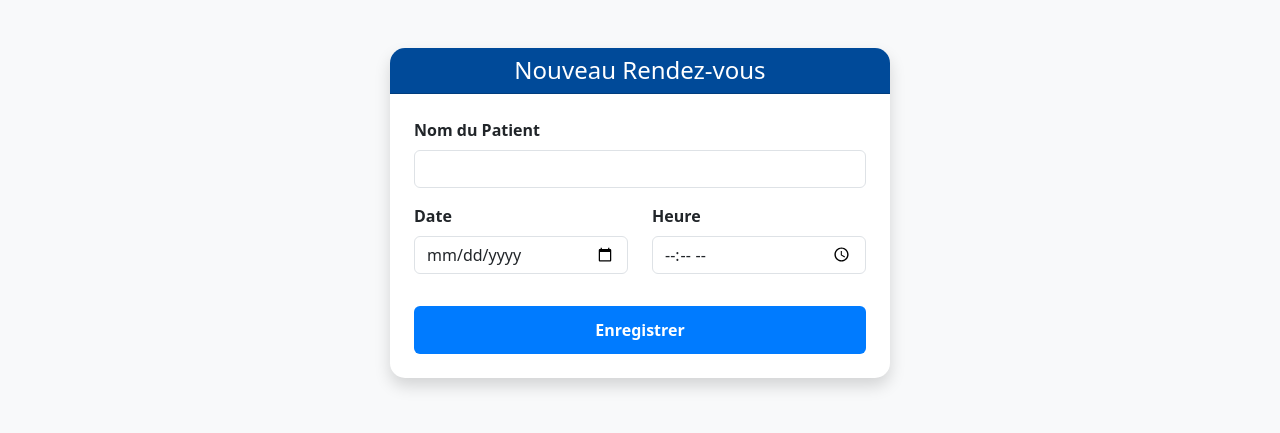
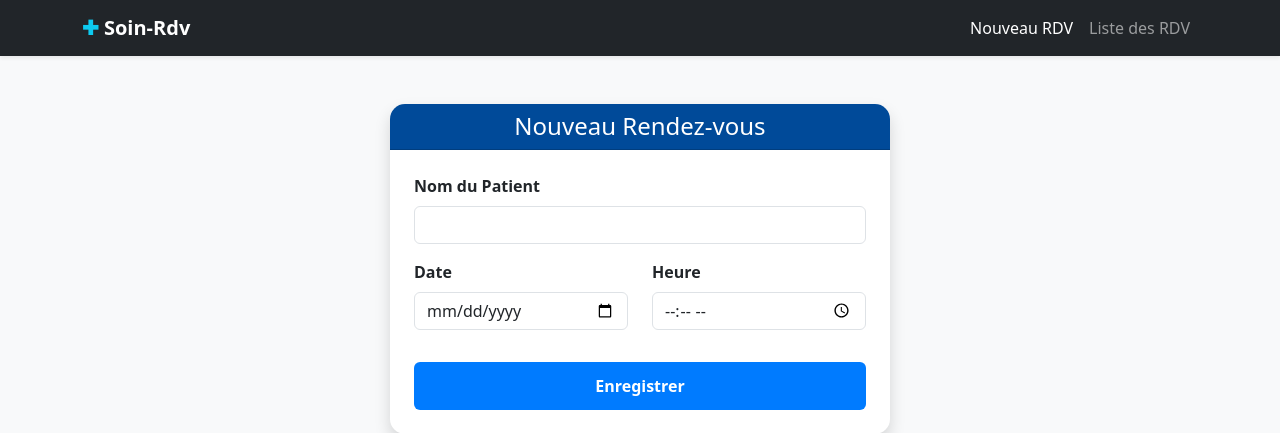
Before and after one commit to Mireille261/gestion-rendez-vous, a PHP site: page / in a window 1280 px wide. Shown: the top 433 px of the page. Run offline with PHP 8.4, Linux system fonts and the light colour scheme.

```diff
--- a/index.php
+++ b/index.php
@@ -8,6 +8,26 @@
     <link rel="stylesheet" href="css/style.css">
 </head>
 <body class="bg-light">
+    <nav class="navbar navbar-expand-lg navbar-dark bg-dark shadow-sm mb-5">
+    <div class="container">
+        <a class="navbar-brand fw-bold" href="#">
+            <span class="text-info">✚</span> Soin-Rdv
+        </a>
+        <button class="navbar-toggler" type="button" data-bs-toggle="collapse" data-bs-target="#navbarNav">
+            <span class="navbar-toggler-icon"></span>
+        </button>
+        <div class="collapse navbar-collapse" id="navbarNav">
+            <ul class="navbar-nav ms-auto">
+                <li class="nav-item">
+                    <a class="nav-link active" href="index.php">Nouveau RDV</a>
+                </li>
+                <li class="nav-item">
+                    <a class="nav-link" href="#">Liste des RDV</a>
+                </li>
+            </ul>
+        </div>
+    </div>
+</nav>
     <div class="container mt-5">
         <div class="card shadow border-0 mx-auto" style="max-width: 500px;">
             <div class="card-header bg-primary text-white text-center">
```
Also changed, not shown: traitement.php (added, +60 -0 lines).
